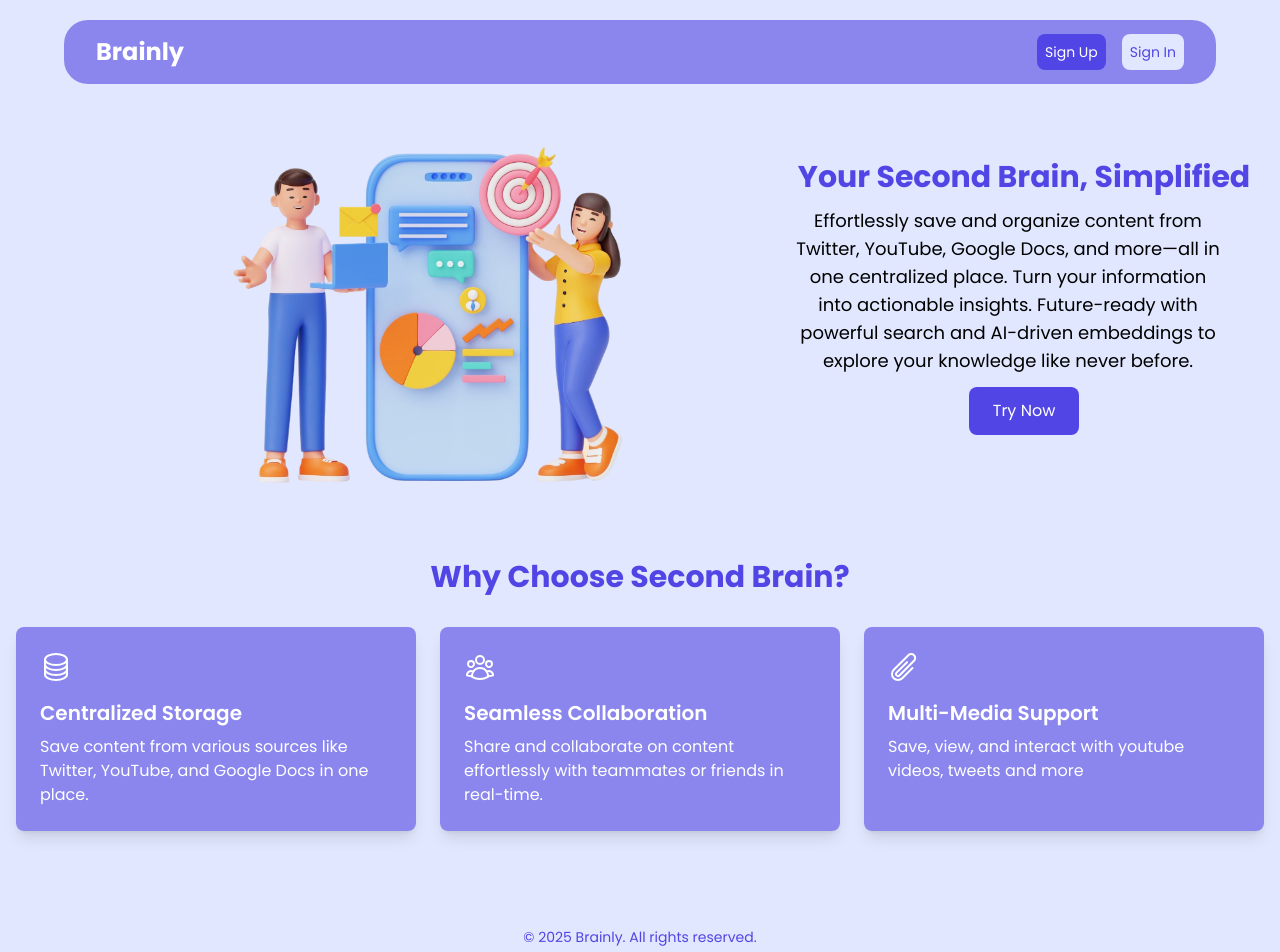
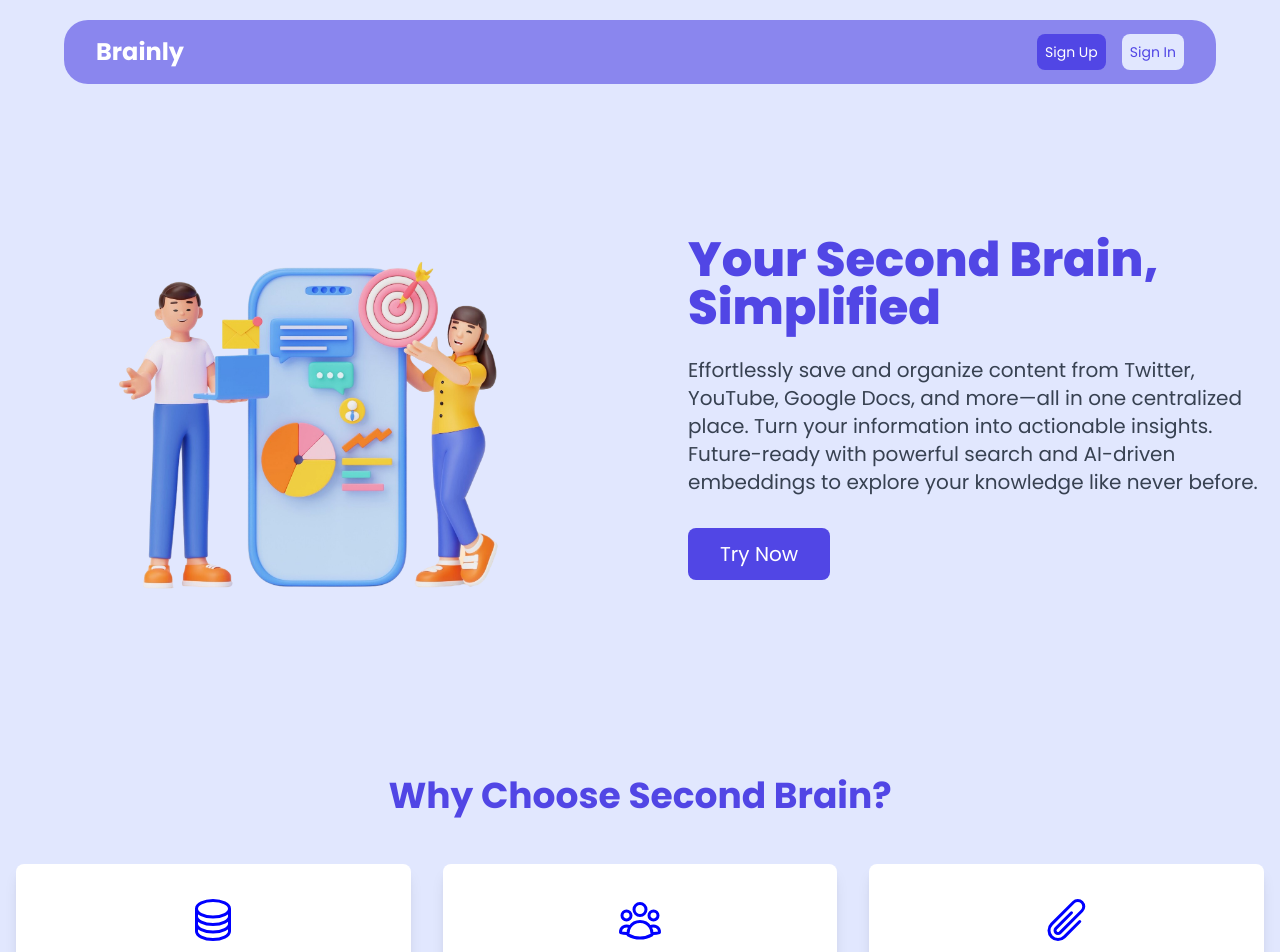
Before and after one commit to siddarth2453/Brainly, a React (Vite) app in the folder frontend/: page / in a window 1280 px wide. Shown: the top 952 px of the page. Built offline with nearby package versions, Linux system fonts and the light colour scheme; no server answers.

Commit message:
Enchaned UI

```diff
--- a/frontend/src/components/icons/CollabIcon.tsx
+++ b/frontend/src/components/icons/CollabIcon.tsx
@@ -1,7 +1,7 @@
 
-const CollabIcon = () => {
+const CollabIcon = (props:{extraClasses:string}) => {
   return (
-    <svg xmlns="http://www.w3.org/2000/svg" fill="none" viewBox="0 0 24 24" strokeWidth="1.5" stroke="white" className="size-8">
+    <svg xmlns="http://www.w3.org/2000/svg" fill="none" viewBox="0 0 24 24" strokeWidth="1.5" stroke="blue" className={`size-8 ${props.extraClasses}`}>
   <path strokeLinecap="round" strokeLinejoin="round" d="M18 18.72a9.094 9.094 0 0 0 3.741-.479 3 3 0 0 0-4.682-2.72m.94 3.198.001.031c0 .225-.012.447-.037.666A11.944 11.944 0 0 1 12 21c-2.17 0-4.207-.576-5.963-1.584A6.062 6.062 0 0 1 6 18.719m12 0a5.971 5.971 0 0 0-.941-3.197m0 0A5.995 5.995 0 0 0 12 12.75a5.995 5.995 0 0 0-5.058 2.772m0 0a3 3 0 0 0-4.681 2.72 8.986 8.986 0 0 0 3.74.477m.94-3.197a5.971 5.971 0 0 0-.94 3.197M15 6.75a3 3 0 1 1-6 0 3 3 0 0 1 6 0Zm6 3a2.25 2.25 0 1 1-4.5 0 2.25 2.25 0 0 1 4.5 0Zm-13.5 0a2.25 2.25 0 1 1-4.5 0 2.25 2.25 0 0 1 4.5 0Z" />
 </svg>
 
--- a/frontend/src/components/icons/MultimediaIcon.tsx
+++ b/frontend/src/components/icons/MultimediaIcon.tsx
@@ -1,8 +1,8 @@
 
 
-const MultimediaIcon = () => {
+const MultimediaIcon = (props:{extraClasses:string})=> {
   return (
-    <svg xmlns="http://www.w3.org/2000/svg" fill="none" viewBox="0 0 24 24" strokeWidth="1.5" stroke="white" className="size-8">
+    <svg xmlns="http://www.w3.org/2000/svg" fill="none" viewBox="0 0 24 24" strokeWidth="1.5" stroke="blue"  className={`size-8 ${props.extraClasses}`}>
   <path strokeLinecap="round" strokeLinejoin="round" d="m18.375 12.739-7.693 7.693a4.5 4.5 0 0 1-6.364-6.364l10.94-10.94A3 3 0 1 1 19.5 7.372L8.552 18.32m.009-.01-.01.01m5.699-9.941-7.81 7.81a1.5 1.5 0 0 0 2.112 2.13" />
 </svg>
 
--- a/frontend/src/components/icons/StorageIcon.tsx
+++ b/frontend/src/components/icons/StorageIcon.tsx
@@ -1,8 +1,8 @@
 
 
-const StorageIcon = () => {
+const StorageIcon = (props:{extraClasses:string}) => {
   return (
-    <svg xmlns="http://www.w3.org/2000/svg" fill="none" viewBox="0 0 24 24" strokeWidth="1.5" stroke="white" className="size-8">
+    <svg xmlns="http://www.w3.org/2000/svg" fill="none" viewBox="0 0 24 24" strokeWidth="1.5" stroke="blue" className={`size-8 ${props.extraClasses}`}>
   <path strokeLinecap="round" strokeLinejoin="round" d="M20.25 6.375c0 2.278-3.694 4.125-8.25 4.125S3.75 8.653 3.75 6.375m16.5 0c0-2.278-3.694-4.125-8.25-4.125S3.75 4.097 3.75 6.375m16.5 0v11.25c0 2.278-3.694 4.125-8.25 4.125s-8.25-1.847-8.25-4.125V6.375m16.5 0v3.75m-16.5-3.75v3.75m16.5 0v3.75C20.25 16.153 16.556 18 12 18s-8.25-1.847-8.25-4.125v-3.75m16.5 0c0 2.278-3.694 4.125-8.25 4.125s-8.25-1.847-8.25-4.125" />
 </svg>
 
--- a/frontend/src/components/ui/InputBox.tsx
+++ b/frontend/src/components/ui/InputBox.tsx
@@ -3,6 +3,7 @@
   type: string;
   required: boolean;
   reference?: any;
+  extraClasses?: string;
 }
 
 const InputBox = (props: inputProp) => {
@@ -10,7 +11,7 @@
     <input
       required={props.required}
       ref={props.reference}
-      className="w-[90%] border py-2 outline-none shadow-lg px-3 rounded-md "
+      className={`w-[90%] border py-2 outline-none shadow-lg px-3 rounded-md ${props.extraClasses}` }
       type={props.type}
       placeholder={props.placeholder}
     />
--- a/frontend/src/components/ui/Sidebar.tsx
+++ b/frontend/src/components/ui/Sidebar.tsx
@@ -118,11 +118,11 @@
 
   return (
     <div
-      className={`transition-all duration-500 ease-in-out ${
+      className={`transition-all duration-500 ease-in-out  ${
         props.menuOpen
           ? "transform translate-x-0 opacity-100"
           : "transform -translate-x-full opacity-0"
-      } w-80 h-screen bg-white px-6 py-4 fixed top-0 left-0 border-3 border-r rounded-lg `}>
+      } w-80 md:w-96 h-screen bg-white px-6 py-4 fixed top-0 left-0 border-3 border-r rounded-lg `}>
       <div className="flex justify-between">
         <div className="flex gap-2 justify-start items-center mb-6">
           <img className="w-[2rem]" src="/images/logo.png" alt="logo" />
--- a/frontend/src/pages/Home.tsx
+++ b/frontend/src/pages/Home.tsx
@@ -5,79 +5,94 @@
 import CollabIcon from "../components/icons/CollabIcon";
 import MultimediaIcon from '../components/icons/MultimediaIcon';
 
-
 const Home = () => {
   const features = [
     {
       title: "Centralized Storage",
       description:
         "Save content from various sources like Twitter, YouTube, and Google Docs in one place.",
-      icon: <StorageIcon/>,
+      icon: <StorageIcon extraClasses="w-12 h-12" />,
     },
     {
       title: "Seamless Collaboration",
       description: "Share and collaborate on content effortlessly with teammates or friends in real-time.",
-      icon: <CollabIcon/>,
+      icon: <CollabIcon extraClasses="w-12 h-12" />,
     },
     {
       title: "Multi-Media Support",
-      description: "Save, view, and interact with youtube videos, tweets and more",
-      icon: <MultimediaIcon/>,
+      description: "Save, view, and interact with YouTube videos, tweets and more",
+      icon: <MultimediaIcon extraClasses="w-12 h-12" />,
     },
   ];
 
   return (
-    <div className="bg-secondary min-w-screen min-h-screen pt-5 f">
+    <div className="bg-secondary min-h-screen flex flex-col">
+      <div className="py-5">
         <Navbar />
-      <div className="w-full flex flex-col md:flex-row justify-center  items-center  h-full ">
+      </div>
+
+      <main className="flex-grow">
+        <section className="container mx-auto px-4 py-12 md:py-24">
+          <div className="flex flex-col md:flex-row items-center justify-between">
+            <div className="md:w-1/2 mb-8 md:mb-0">
               <img
-          className="w-[70%] md:w-[30rem] lg:w-[40rem] lg:ml-[8rem]"
-          src={
-            "./images/HeroImage.png"
-          }
+                className="w-full max-w-2xl mx-auto md:mx-0 rounded-lg  transform transition-transform duration-500 hover:scale-105"
+                src="./images/HeroImage.png"
                 alt="Hero Image"
               />
-        <div className="flex flex-col p-6 text-center items-center">
-          <h1 className="text-primary text-xl font-extrabold md:font-bold md:text-3xl">
+            </div>
+            <div className="md:w-1/2 md:pl-12">
+              <h1 className="text-primary text-4xl md:text-5xl font-extrabold mb-6 leading-tight">
                 Your Second Brain, Simplified
               </h1>
-          <p className="text-md md:text-lg md:py-3 sm:py-2 max-sm:pb-3 text-center text-black lg:pr-8">
+              <p className="text-lg md:text-xl text-gray-700 mb-8">
                 Effortlessly save and organize content from Twitter, YouTube, Google
                 Docs, and more—all in one centralized place. Turn your information
                 into actionable insights. Future-ready with powerful search and
                 AI-driven embeddings to explore your knowledge like never before.
               </p>
-          <NavLink to={"/dashboard"}>
-            <Button variant="primary" size="md" text="Try Now" />
+              <NavLink to="/dashboard">
+                <Button
+                  variant="primary"
+                  size="lg"
+                  text="Try Now"
+                  extraClasses="text-lg px-8 py-3 rounded-full transition-transform duration-300 transform hover:scale-105"
+                />
               </NavLink>
             </div>
           </div>
+        </section>
 
-      <div className=" py-12">
+        <section className="py-16">
           <div className="container mx-auto px-4">
-          <h2 className="text-3xl font-bold text-center text-primary mb-8">
+            <h2 className="text-3xl md:text-4xl font-bold text-center text-primary mb-12">
               Why Choose Second Brain?
             </h2>
-          <div className="grid grid-cols-1 md:grid-cols-3 gap-6">
+            <div className="grid grid-cols-1 md:grid-cols-3 gap-8">
               {features.map((feature, index) => (
                 <div
                   key={index}
-                className="bg-primary bg-opacity-60 text-white rounded-lg shadow-lg p-6 hover:shadow-xl transition-shadow duration-300">
-                <div className="text-4xl mb-4 text-blue-500">
+                  className="bg-white rounded-lg shadow-lg p-8 hover:shadow-xl transition-all duration-300 transform hover:-translate-y-2"
+                >
+                  <div className="text-primary mb-6 flex justify-center">
                     {feature.icon}
                   </div>
-                <h3 className="text-xl font-semibold mb-2">{feature.title}</h3>
-                <p className="text-white">{feature.description}</p>
+                  <h3 className="text-2xl font-semibold mb-4 text-center">{feature.title}</h3>
+                  <p className="text-gray-600 text-center">{feature.description}</p>
                 </div>
               ))}
             </div>
           </div>
+        </section>
+      </main>
+
+      <footer className="bg-primary text-white py-8">
+        <div className="container mx-auto px-4">
+          <div className="text-center">
+            <p className="text-sm">
+              © {new Date().getFullYear()} Brainly. All rights reserved.
+            </p>
           </div>
-
-      <footer className=" text-white py-6">
-        {/* Copyright */}
-        <div className="text-center mt-6 text-sm text-primary">
-          © {new Date().getFullYear()} Brainly. All rights reserved.
         </div>
       </footer>
     </div>
```
Also changed, not shown: frontend/src/pages/SignIn.tsx (+36 -12 lines), frontend/src/pages/SignUp.tsx (+41 -7 lines). Lines whose indentation alone changed are shown as unchanged.
